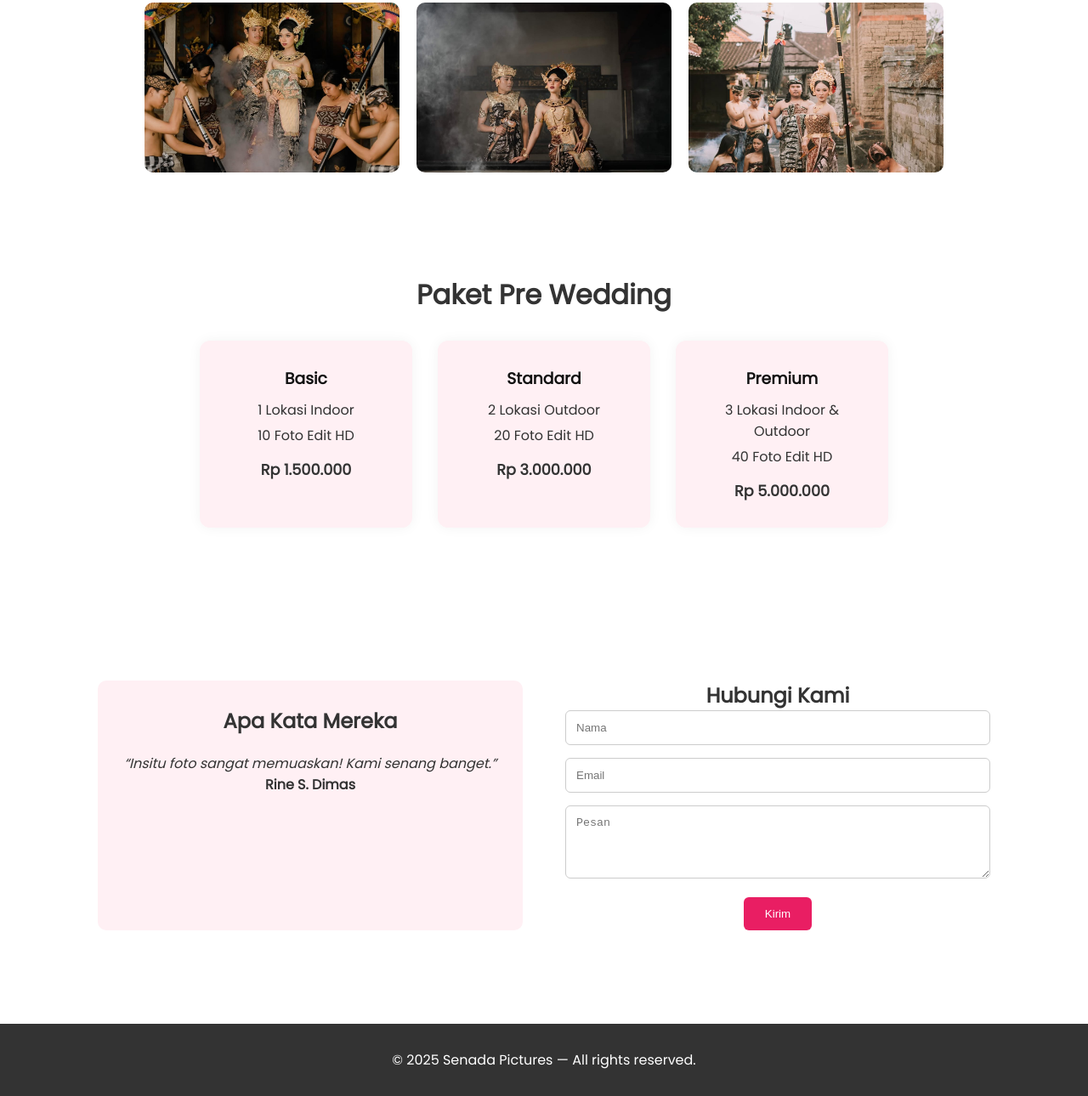
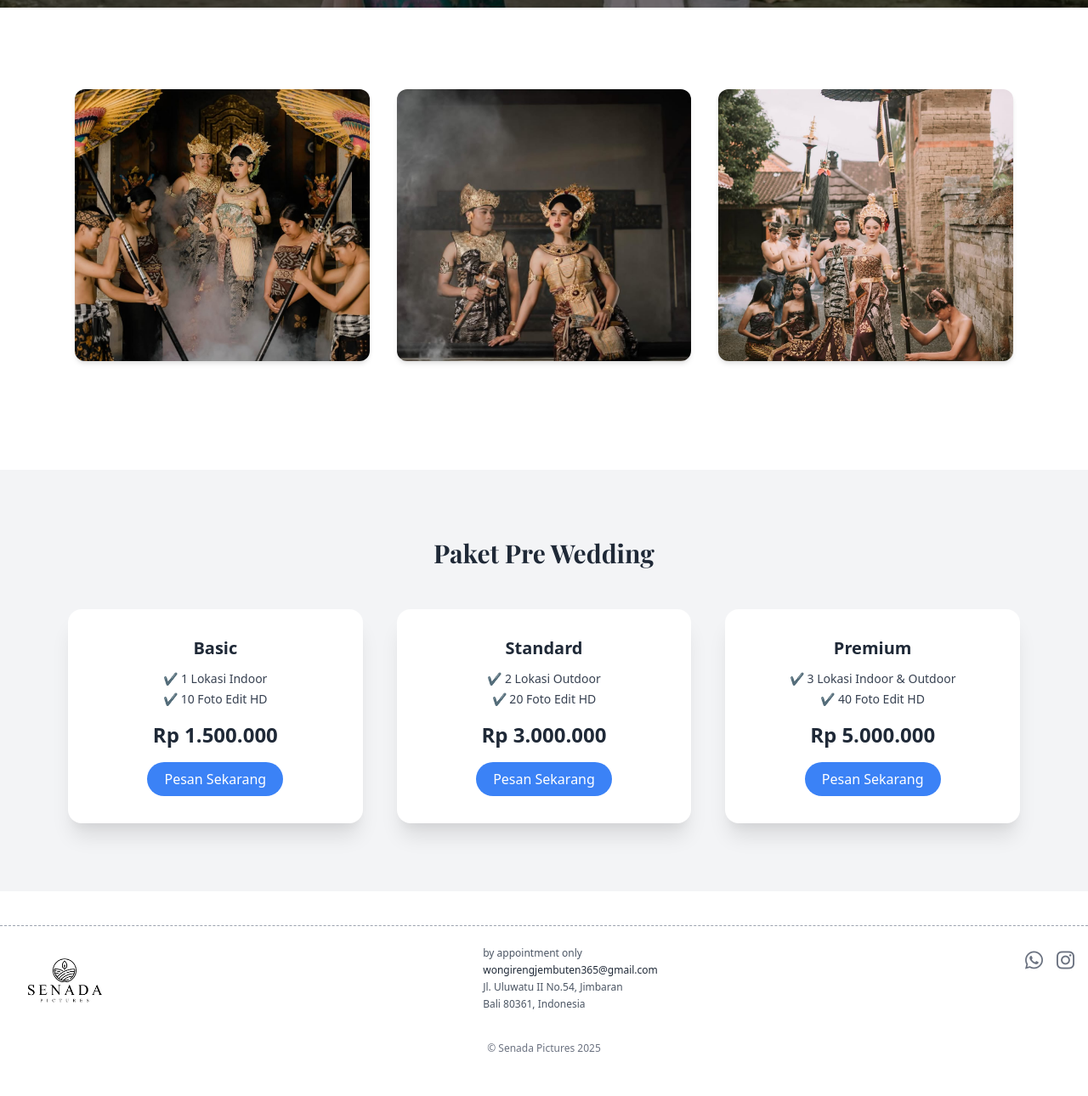
Before and after one commit to KIYJAGO/Web-Design-Project, a website: page Prewedding.html in a window 1280 px wide. Shown: the part 887-2177 px from the top of the page at 85% size. After the commit the page ends 2153 px from the top, so only its background shows below. Drawn offline with nearby package versions, Linux system fonts and the light colour scheme.

Commit message:
Add files via upload

```diff
--- a/Prewedding.html
+++ b/Prewedding.html
@@ -1,338 +1,118 @@
 <!DOCTYPE html>
 <html lang="id">
 <head>
-  <meta charset="UTF-8">
-  <meta name="viewport" content="width=device-width, initial-scale=1.0">
-  <title>Pre Wedding Moments</title>
-  <link href="https://fonts.googleapis.com/css2?family=Playfair+Display:wght@700&family=Poppins&display=swap" rel="stylesheet">
+  <meta charset="UTF-8" />
+  <meta name="viewport" content="width=device-width, initial-scale=1.0"/>
+  <title>Pre Wedding - Senada Pictures</title>
+  <link rel="icon" href="IMG/Logo/Vector Logo BLACK.png" />
+  <link href="https://cdn.jsdelivr.net/npm/tailwindcss@2.2.19/dist/tailwind.min.css" rel="stylesheet">
+  <link rel="stylesheet" href="https://cdnjs.cloudflare.com/ajax/libs/font-awesome/6.7.2/css/all.min.css" />
+  <!-- Google Font Playfair Display -->
+  <link href="https://fonts.googleapis.com/css2?family=Playfair+Display:wght@500;700&display=swap" rel="stylesheet" />
   <style>
-    * {
-      box-sizing: border-box;
-      margin: 0;
-      padding: 0;
-    }
-
-    body {
-      font-family: 'Poppins', sans-serif;
-      background: #fff;
-      color: #333;
-    }
-
-    /* Navbar */
-    .navbar {
-      background: white;
-      padding: 15px 30px;
-      position: sticky;
-      top: 0;
-      z-index: 999;
-      box-shadow: 0 1px 4px rgba(0,0,0,0.05);
-    }
-
-    .navbar-container {
-      max-width: 1200px;
-      margin: auto;
-      display: flex;
-      justify-content: space-between;
-      align-items: center;
-    }
-
-    .logo img {
-      height: 40px;
-    }
-
-    .back-link {
-      text-decoration: none;
-      color: #e91e63;
-      font-weight: bold;
+    .font-playfair {
       font-family: 'Playfair Display', serif;
-    }
-
-    header.hero {
-      background: url('IMG/Preweding 2.jpg') center/cover no-repeat;
-      height: 80vh;
-      display: flex;
-      align-items: center;
-      justify-content: center;
-      position: relative;
-      text-align: center;
-      color: white;
-    }
-
-    header.hero::after {
-      content: "";
-      position: absolute;
-      inset: 0;
-      background: rgba(0, 0, 0, 0.4);
-    }
-
-    header.hero .content {
-      position: relative;
-      z-index: 1;
-    }
-
-    header.hero h1 {
-      font-family: 'Playfair Display', serif;
-      font-size: 3.5rem;
-    }
-
-    header.hero p {
-      font-size: 1.2rem;
-      margin-top: 10px;
-    }
-
-    section {
-      padding: 60px 20px;
-      text-align: center;
-      max-width: 1100px;
-      margin: auto;
-    }
-
-    .gallery {
-      display: flex;
-      gap: 20px;
-      justify-content: center;
-      margin-top: 30px;
-      flex-wrap: wrap;
-    }
-
-    .gallery img {
-      width: 100%;
-      max-width: 300px;
-      height: 200px;
-      object-fit: cover;
-      border-radius: 10px;
-      cursor: pointer;
-      transition: transform 0.3s ease;
-    }
-
-    .gallery img:hover {
-      transform: scale(1.05);
-    }
-
-    .paket-grid {
-      display: flex;
-      justify-content: center;
-      gap: 30px;
-      margin-top: 30px;
-      flex-wrap: wrap;
-    }
-
-    .paket-item {
-      background: #fff0f4;
-      padding: 30px;
-      border-radius: 12px;
-      width: 250px;
-      box-shadow: 0 0 15px rgba(0,0,0,0.05);
-    }
-
-    .paket-item h3 {
-      color: #111;
-      margin-bottom: 10px;
-    }
-
-    .paket-item ul {
-      list-style: none;
-      padding: 0;
-      margin: 10px 0;
-    }
-
-    .paket-item ul li {
-      margin-bottom: 5px;
-    }
-
-    .paket-item h4 {
-      margin-top: 15px;
-      font-weight: bold;
-      font-size: 1.1rem;
-    }
-
-    .testimonial-form {
-      display: flex;
-      gap: 50px;
-      justify-content: center;
-      flex-wrap: wrap;
-      margin-top: 60px;
-    }
-
-    .testimoni-box {
-      flex: 1;
-      background: #fff0f4;
-      padding: 30px;
-      border-radius: 10px;
-      max-width: 500px;
-    }
-
-    .contact-box {
-      flex: 1;
-      max-width: 500px;
-    }
-
-    .contact-box input, .contact-box textarea {
-      width: 100%;
-      padding: 12px;
-      margin-bottom: 15px;
-      border-radius: 6px;
-      border: 1px solid #ccc;
-    }
-
-    .contact-box button {
-      background: #e91e63;
-      color: white;
-      border: none;
-      padding: 12px 25px;
-      border-radius: 6px;
-      cursor: pointer;
-    }
-
-    .contact-box button:hover {
-      background: #c2185b;
-    }
-
-    footer {
-      background: #333;
-      color: #fff;
-      text-align: center;
-      padding: 30px 10px;
-      margin-top: 50px;
-    }
-
-    /* Lightbox */
-    .lightbox {
-      position: fixed;
-      display: none;
-      justify-content: center;
-      align-items: center;
-      top: 0; left: 0; right: 0; bottom: 0;
-      background: rgba(0, 0, 0, 0.8);
-      z-index: 9999;
-      animation: fadeIn 0.3s ease-in-out;
-    }
-
-    .lightbox img {
-      max-width: 80%;
-      max-height: 80%;
-      border-radius: 10px;
-      box-shadow: 0 0 20px rgba(255,255,255,0.2);
-    }
-
-    @keyframes fadeIn {
-      from { opacity: 0; }
-      to { opacity: 1; }
     }
   </style>
 </head>
-<body>
 
+<body class="bg-white text-gray-800 font-sans">
   <!-- Navbar -->
-<nav class="navbar">
-  <div class="navbar-container">
-    <div class="logo">
-      <img src="IMG/Logo/SENADA Resize.png" alt="Senada Pictures">
-    </div>
-    <div class="nav-links">
-      <a href="index.html" class="back-link">Back</a>
-    </div>
+  <nav class="bg-white shadow-md p-4 flex items-center justify-between fixed top-0 w-full z-50">
+    <a href="index.html">
+      <img src="IMG/Logo/SENADA Resize.png" alt="Logo" class="h-12" />
+    </a>
+    <div>
+      <a href="index.html" class="text-sm font-medium hover:text-gray-600 transition">Back</a>
     </div>
   </nav>
 
+  <!-- Spacer -->
+  <div class="h-24"></div>
+
   <!-- Hero Section -->
-<header class="hero">
-  <div class="content">
-    <h1>Pre Wedding Moments</h1>
-    <p>Menangkap cinta sebelum janji suci terucap.</p>
+  <header class="relative w-full min-h-screen bg-cover bg-center transition-transform duration-500 hover:scale-105 flex items-center justify-center text-center" style="background-image: url('IMG/Preweding 4.jpg');">
+    <div class="absolute inset-0 bg-black bg-opacity-50"></div>
+    <div class="relative z-10 px-6">
+      <h1 class="text-4xl md:text-5xl font-bold text-white mb-4 drop-shadow-lg">Pre Wedding Moments</h1>
+      <p class="text-lg text-white drop-shadow font-playfair italic">A glimpse of love before forever begins.</p>
     </div>
   </header>
 
-<!-- Apa itu Pre Wedding -->
-<section>
-  <h2 style="font-size:2rem; margin-bottom:10px;">Apa itu Pre Wedding?</h2>
-  <p>Sesi pre wedding adalah usaha menangkap kisah cinta dalam suasana romantis dan unik.</p>
-
-  <div class="gallery">
-    <img src="IMG/Preweding 1.jpg" alt="Foto 1" class="clickable">
-    <img src="IMG/Preweding 2.jpg" alt="Foto 2" class="clickable">
-    <img src="IMG/Preweding 3.jpg" alt="Foto 3" class="clickable">
+  <!-- Gallery -->
+  <section class="max-w-6xl mx-auto mt-24 px-6 grid grid-cols-1 md:grid-cols-3 gap-8">
+    <div class="rounded-xl overflow-hidden shadow-md hover:shadow-2xl transition-shadow duration-300">
+      <img src="IMG/Preweding 1.jpg" alt="Pre Wedding 1" class="w-full h-80 object-cover" />
+    </div>
+    <div class="rounded-xl overflow-hidden shadow-md hover:shadow-2xl transition-shadow duration-300">
+      <img src="IMG/Preweding 2.jpg" alt="Pre Wedding 2" class="w-full h-80 object-cover" />
+    </div>
+    <div class="rounded-xl overflow-hidden shadow-md hover:shadow-2xl transition-shadow duration-300">
+      <img src="IMG/Preweding 3.jpg" alt="Pre Wedding 3" class="w-full h-80 object-cover" />
     </div>
   </section>
 
-<!-- Lightbox -->
-<div class="lightbox" id="lightbox">
-  <img src="" alt="Zoom Foto" id="lightbox-img">
+  <!-- Paket Pre Wedding -->
+  <section class="bg-gray-100 py-20 mt-32">
+    <div class="max-w-6xl mx-auto px-4">
+      <h2 class="text-3xl font-semibold text-center mb-12 font-playfair">Paket Pre Wedding</h2>
+      <div class="grid grid-cols-1 md:grid-cols-3 gap-10">
+        <!-- Basic -->
+        <div class="bg-white rounded-2xl shadow-xl p-8 text-center transition duration-300">
+          <h3 class="text-xl font-bold text-black-600 mb-3">Basic</h3>
+          <ul class="text-gray-700 text-sm space-y-1 mb-4">
+            <li>✔ 1 Lokasi Indoor</li>
+            <li>✔ 10 Foto Edit HD</li>
+          </ul>
+          <p class="text-2xl font-semibold text-black-500 mb-4">Rp 1.500.000</p>
+          <button class="bg-blue-500 text-white px-5 py-2 rounded-full hover:bg-blue-600 transition">Pesan Sekarang</button>
         </div>
-
-<!-- Paket Pre Wedding -->
-<section>
-  <h2 style="font-size:2rem;">Paket Pre Wedding</h2>
-  <div class="paket-grid">
-    <div class="paket-item">
-      <h3>Basic</h3>
-      <ul>
-        <li>1 Lokasi Indoor</li>
-        <li>10 Foto Edit HD</li>
+        <!-- Standard -->
+        <div class="bg-white rounded-2xl shadow-xl p-8 text-center transition duration-300">
+          <h3 class="text-xl font-bold text-black-600 mb-3">Standard</h3>
+          <ul class="text-gray-700 text-sm space-y-1 mb-4">
+            <li>✔ 2 Lokasi Outdoor</li>
+            <li>✔ 20 Foto Edit HD</li>
           </ul>
-      <h4>Rp 1.500.000</h4>
+          <p class="text-2xl font-semibold text-black-500 mb-4">Rp 3.000.000</p>
+          <button class="bg-blue-500 text-white px-5 py-2 rounded-full hover:bg-blue-600 transition">Pesan Sekarang</button>
         </div>
-    <div class="paket-item">
-      <h3>Standard</h3>
-      <ul>
-        <li>2 Lokasi Outdoor</li>
-        <li>20 Foto Edit HD</li>
+        <!-- Premium -->
+        <div class="bg-white rounded-2xl shadow-xl p-8 text-center transition duration-300">
+          <h3 class="text-xl font-bold text-black-600 mb-3">Premium</h3>
+          <ul class="text-gray-700 text-sm space-y-1 mb-4">
+            <li>✔ 3 Lokasi Indoor & Outdoor</li>
+            <li>✔ 40 Foto Edit HD</li>
           </ul>
-      <h4>Rp 3.000.000</h4>
+          <p class="text-2xl font-semibold text-black-500 mb-4">Rp 5.000.000</p>
+          <button class="bg-blue-500 text-white px-5 py-2 rounded-full hover:bg-blue-600 transition">Pesan Sekarang</button>
         </div>
-    <div class="paket-item">
-      <h3>Premium</h3>
-      <ul>
-        <li>3 Lokasi Indoor & Outdoor</li>
-        <li>40 Foto Edit HD</li>
-      </ul>
-      <h4>Rp 5.000.000</h4>
       </div>
     </div>
   </section>
 
-<!-- Testimoni & Hubungi Kami -->
-<section class="testimonial-form">
-  <div class="testimoni-box">
-    <h2 style="margin-bottom: 20px;">Apa Kata Mereka</h2>
-    <p style="font-style: italic;">“Insitu foto sangat memuaskan! Kami senang banget.”</p>
-    <p><strong>Rine S. Dimas</strong></p>
+  <!-- Footer -->
+  <footer class="bg-white border-t border-dashed border-gray-400 mt-10">
+    <div class="max-w-7xl mx-auto px-4 py-6 flex flex-col md:flex-row justify-between items-start gap-8">
+      <div>
+        <a href="#">
+          <img src="IMG/Logo/NEW SENADA PICTURES LOGO.png" alt="Senada Pictures" class="h-20 mb-2" />
+        </a>
       </div>
-
-  <div class="contact-box">
-    <h2>Hubungi Kami</h2>
-    <form action="#" method="POST">
-      <input type="text" name="nama" placeholder="Nama" required>
-      <input type="email" name="email" placeholder="Email" required>
-      <textarea name="pesan" placeholder="Pesan" rows="4" required></textarea>
-      <button type="submit">Kirim</button>
-    </form>
+      <div class="text-sm text-gray-600">
+        <p class="text-xs mb-1">by appointment only</p>
+        <p class="text-xs mb-1"><a href="mailto:wongirengjembuten365@gmail.com" class="text-gray-800">wongirengjembuten365@gmail.com</a></p>
+        <p class="text-xs mb-1">Jl. Uluwatu II No.54, Jimbaran</p>
+        <p class="text-xs mb-1">Bali 80361, Indonesia</p>
       </div>
-</section>
-
-<!-- Footer -->
-<footer>
-  &copy; 2025 Senada Pictures — All rights reserved.
+      <div class="flex space-x-4 text-gray-500 text-2xl">
+        <a href="https://wa.me/+6285339047862" target="_blank" class="hover:text-black"><i class="fa-brands fa-whatsapp"></i></a>
+        <a href="https://www.instagram.com/senadapictures" target="_blank" class="hover:text-black"><i class="fa-brands fa-instagram"></i></a>
+      </div>
+    </div>
+    <div class="text-center text-xs text-gray-500 pb-6">
+      &copy; Senada Pictures 2025
+    </div>
   </footer>
-
-<!-- Lightbox Script -->
-<script>
-  const lightbox = document.getElementById('lightbox');
-  const lightboxImg = document.getElementById('lightbox-img');
-  const images = document.querySelectorAll('.gallery .clickable');
-
-  images.forEach(img => {
-    img.addEventListener('click', () => {
-      lightbox.style.display = 'flex';
-      lightboxImg.src = img.src;
-    });
-  });
-
-  lightbox.addEventListener('click', () => {
-    lightbox.style.display = 'none';
-    lightboxImg.src = '';
-  });
-</script>
-
 </body>
 </html>
```
Also changed, not shown: 1 other file. Lines whose indentation alone changed are shown as unchanged.
